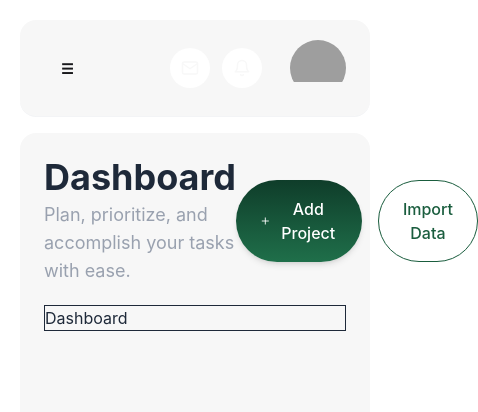
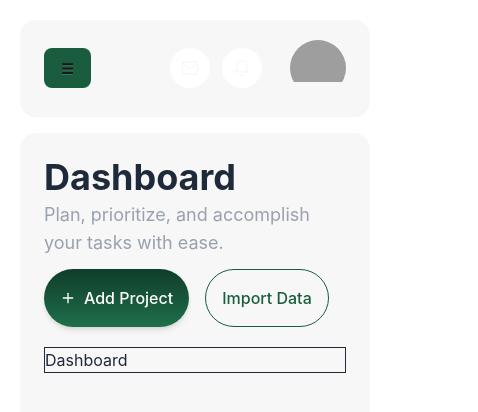
Before and after one commit to Abdurrobr34l/task-pulse, a React (Vite) app: page /dashboard in a window 390 px wide. Shown: the top 412 px of the page, 478 px wide, since content can reach past the window. Built offline with nearby package versions, Linux system fonts and the light colour scheme; grey boxes are pictures that could not be loaded.

Commit message:
Sidebar responsive done

```diff
--- a/src/Layouts/DashboardLayout.jsx
+++ b/src/Layouts/DashboardLayout.jsx
@@ -14,11 +14,11 @@ const DashboardLayout = () => {
 
         {/* NAVBAR */}
         <header className="navbar rounded-[16px] bg-[#f7f7f7] sticky top-0 z-10 px-6 lg:px-10 py-5 border-b border-gray-100">
-          <div className="flex-1 gap-4">
+          <div className="flex-1 flex-row gap-4">
 
             <label
               htmlFor="my-drawer"
-              className="btn btn-ghost drawer-button lg:hidden"
+              className="btn btn-ghost drawer-button lg:hidden bg-brand-primary rounded-lg"
             >
               ☰
             </label>
@@ -34,7 +34,7 @@ const DashboardLayout = () => {
             </div>
           </div>
 
-          <div className="flex-none gap-3 flex items-center">
+          <div className="flex-none gap-3 flex items-center ml-5">
             <button className="w-10 h-10 rounded-full bg-[#ffffff] text-base-200 flex items-center justify-center">
               <FiMail size={18} />
             </button>
@@ -62,7 +62,7 @@ const DashboardLayout = () => {
 
         {/* MAIN */}
         <main className="p-6 lg:p-10 mt-4 bg-[#f7f7f7] rounded-[16px] min-h-screen">
-          <div className="flex justify-between items-center mb-5">
+          <div className="flex flex-col gap-3 mb-5 xl:flex-row xl:justify-between">
             <div>
               <h1 className="text-4xl font-bold text-gray-800">
                 Dashboard
@@ -73,11 +73,11 @@ const DashboardLayout = () => {
             </div>
 
             <div className="flex gap-4">
-              <button className="bg-color flex items-center gap-2 px-6 py-4 rounded-full text-white text-md font-medium shadow-md">
+              <button className="bg-color flex items-center gap-2 px-4 py-4 rounded-full text-white text-md font-medium shadow-md md:px-6">
                 <FiPlus size={16} /> Add Project
               </button>
 
-              <button className="px-6 py-4 rounded-full border border-brand-primary text-brand-primary text-md font-medium hover:cursor-pointer">
+              <button className="px-4 py-4 rounded-full border border-brand-primary text-brand-primary text-md font-medium hover:cursor-pointer md:px-6">
                 Import Data
               </button>
             </div>
@@ -88,10 +88,10 @@ const DashboardLayout = () => {
       </div>
 
       {/* SIDEBAR */}
-      <aside className="drawer-side">
+      <aside className="drawer-side mr-4">
         <label htmlFor="my-drawer" className="drawer-overlay"></label>
 
-        <div className="w-72 min-h-full bg-[#f7f7f7] border-r border-gray-100 rounded-xl p-6 flex flex-col justify-between">
+        <div className="w-72 min-h-full bg-[#f7f7f7] ml-4 mt-4 border-r border-gray-100 rounded-xl p-6 flex flex-col justify-between">
 
           {/* Logo */}
           <div>
```
